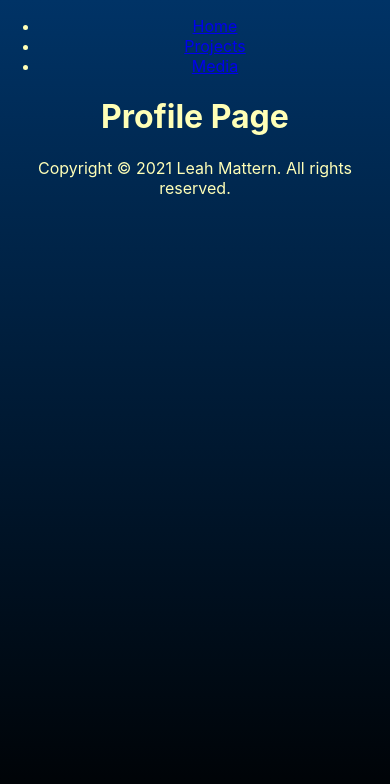
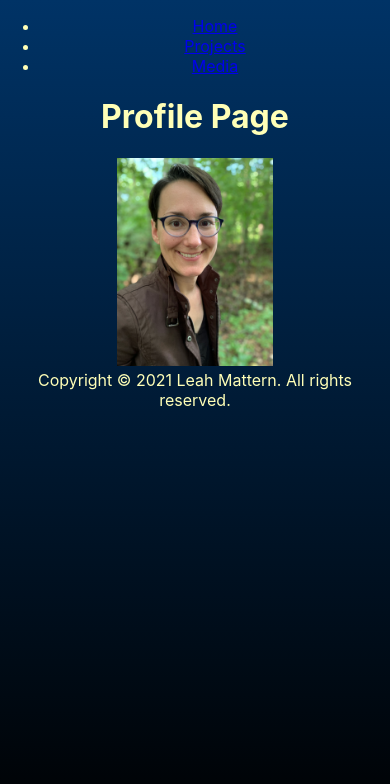
Before and after one commit to Lady-Mattern/mattern-portfolio, a React (Create React App) app: page /profile in a window 390 px wide. Shown: the top 784 px of the page. Built offline with nearby package versions, Linux system fonts and the light colour scheme.

Commit message:
Adding style files to each page. Added an Image component. Added profile image to profile page. Resized image to fit mobile.

```diff
--- /dev/null
+++ b/src/components/Image/index.js
@@ -0,0 +1,7 @@
+function Image(props) {
+    return (
+        <img id={props.id} src={props.image} alt={props.alt} />
+    )
+}
+
+export default Image;
--- a/src/pages/LandingPage/index.js
+++ b/src/pages/LandingPage/index.js
@@ -1,4 +1,8 @@
+// Built-In Components
 import { Link } from 'react-router-dom';
+
+// Styles
+import styles from './styles.css';
 
 function LandingPage() {
     return (
--- a/src/pages/MediaPage/index.js
+++ b/src/pages/MediaPage/index.js
@@ -1,6 +1,10 @@
+// Components
 import Header from '../../components/Footer/index';
 import Footer from '../../components/Footer';
 import MediaCard from '../../components/MediaCard/index';
+
+// Styles
+import styles from './styles.css';
 
 function MediaPage() {
     return (
--- a/src/pages/ProfilePage/index.js
+++ b/src/pages/ProfilePage/index.js
@@ -1,5 +1,13 @@
+// Components
 import Header from '../../components/Header/index';
 import Footer from '../../components/Footer/index';
+import Image from '../../components/Image/index';
+
+// Static Assets
+import leah from '../../assets/images/profile-photo.jpg';
+
+// Styles
+import styles from './styles.css';
 
 function ProfilePage() {
     return (
@@ -7,6 +15,7 @@ function ProfilePage() {
             <Header />
             <main>
                 <h1>Profile Page</h1>
+                <Image id="profile-image" image={leah} alt="This is a photograph of Leah Mattern" />
             </main>
             <Footer />
         </div>
--- /dev/null
+++ b/src/pages/ProfilePage/styles.css
@@ -0,0 +1,4 @@
+#profile-image {
+    max-width: 40vw;
+    margin: 0 auto;
+}
--- a/src/pages/ProjectShowPage/index.js
+++ b/src/pages/ProjectShowPage/index.js
@@ -1,5 +1,9 @@
 import Header from '../../components/Header/index';
+// Components
 import Footer from '../../components/Footer/index';
+
+// Styles
+import styles from './styles.css';
 
 function ProjectShowPage() {
     return (
--- a/src/pages/ProjectsPage/index.js
+++ b/src/pages/ProjectsPage/index.js
@@ -1,6 +1,10 @@
+// Components
 import Header from '../../components/Header/index';
 import Footer from '../../components/Footer/index';
 import ProjectCard from '../../components/ProjectCard/index';
+
+// Styles
+import styles from './styles.css';
 
 function ProjectsPage() {
     return (
```
Also changed, not shown: src/pages/LandingPage/styles.css (added), src/pages/MediaPage/styles.css (added), src/pages/ProjectShowPage/styles.css (added), src/pages/ProjectsPage/styles.css (added), 1 other file (tests, documents, lock files or other folders).
